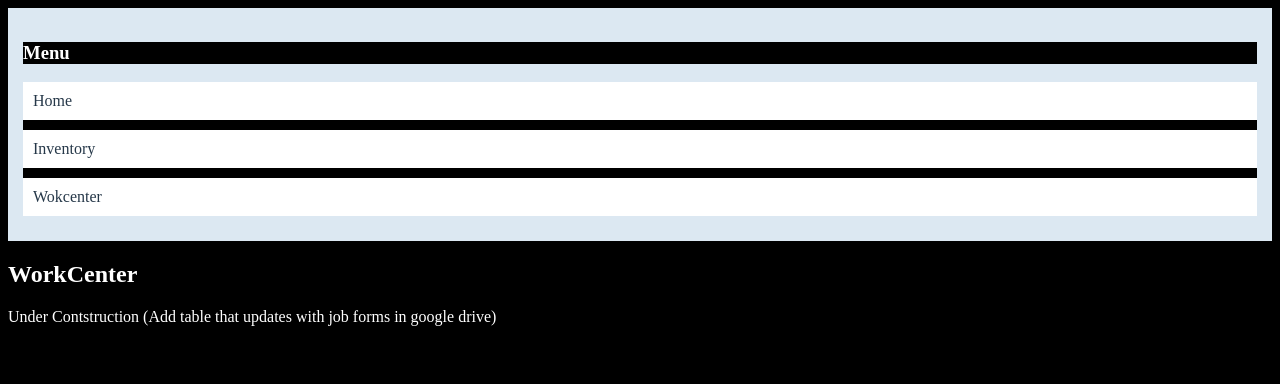
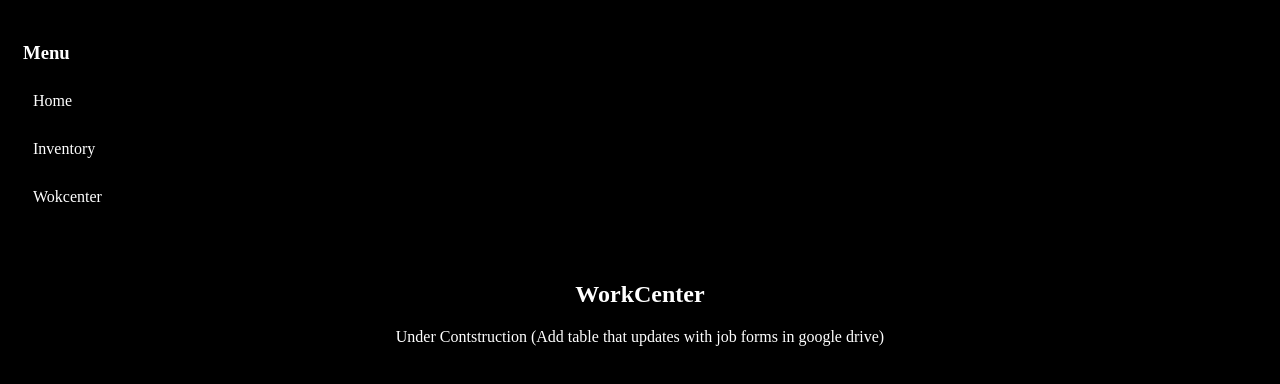
Before and after one commit to JC-f26/my-website, a plain HTML site: page thirdpage.html in a window 1280 px wide. Drawn offline with Linux system fonts and the light colour scheme.

Commit message:
Update third.css

```diff
--- a/third.css
+++ b/third.css
@@ -4,7 +4,6 @@
 
 }
 nav {
-    background: #dce8f2;
     padding: 15px;
 }
 
@@ -21,14 +20,18 @@ nav li {
 nav a {
     display: block;
     padding: 10px;
-    background: #ffffff;
-    color: #263849;
     text-decoration: none;
 }
 
 nav a:hover {
-    background: #263849;
+    background:purple;
     color: white;
+}
+main{
+    text-align: center;
+    padding: 20px;
+    min-width:0;
+
 }
 @media (max-width: 768px) {
     .container {
```
